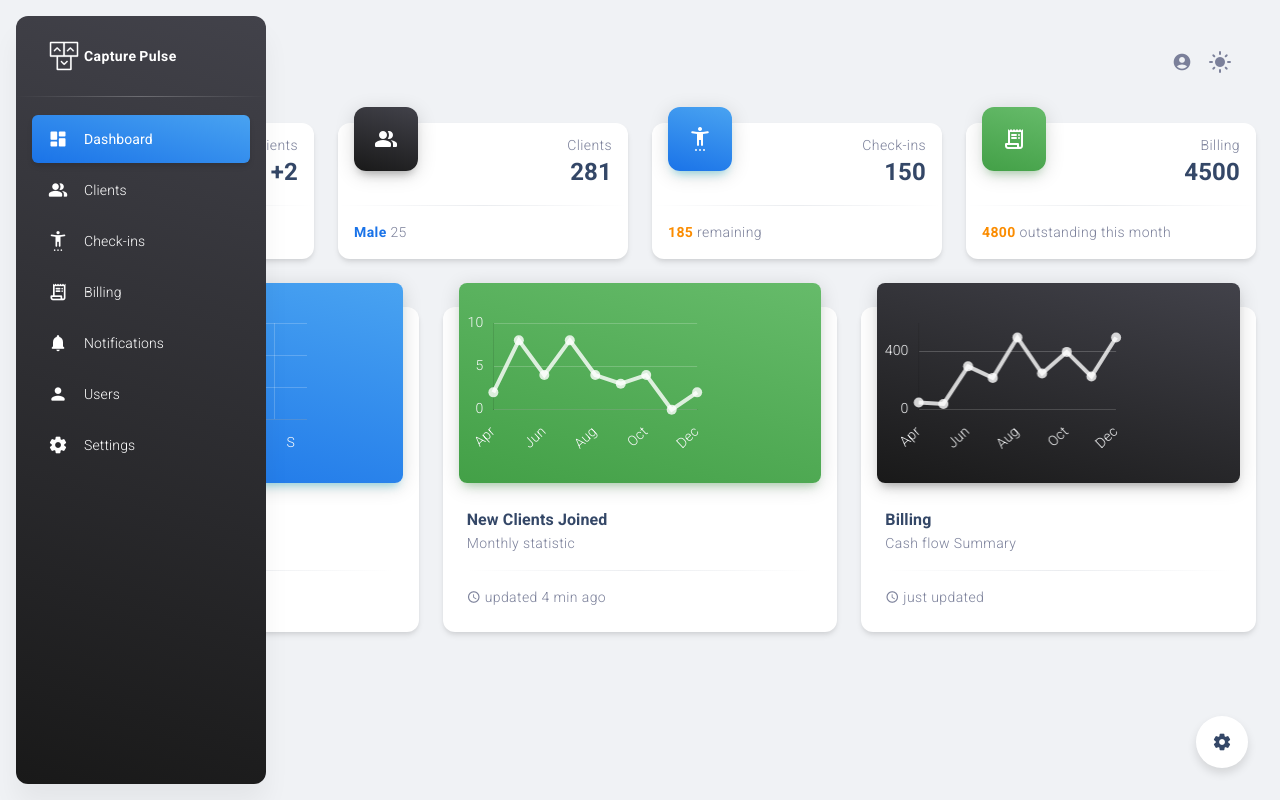
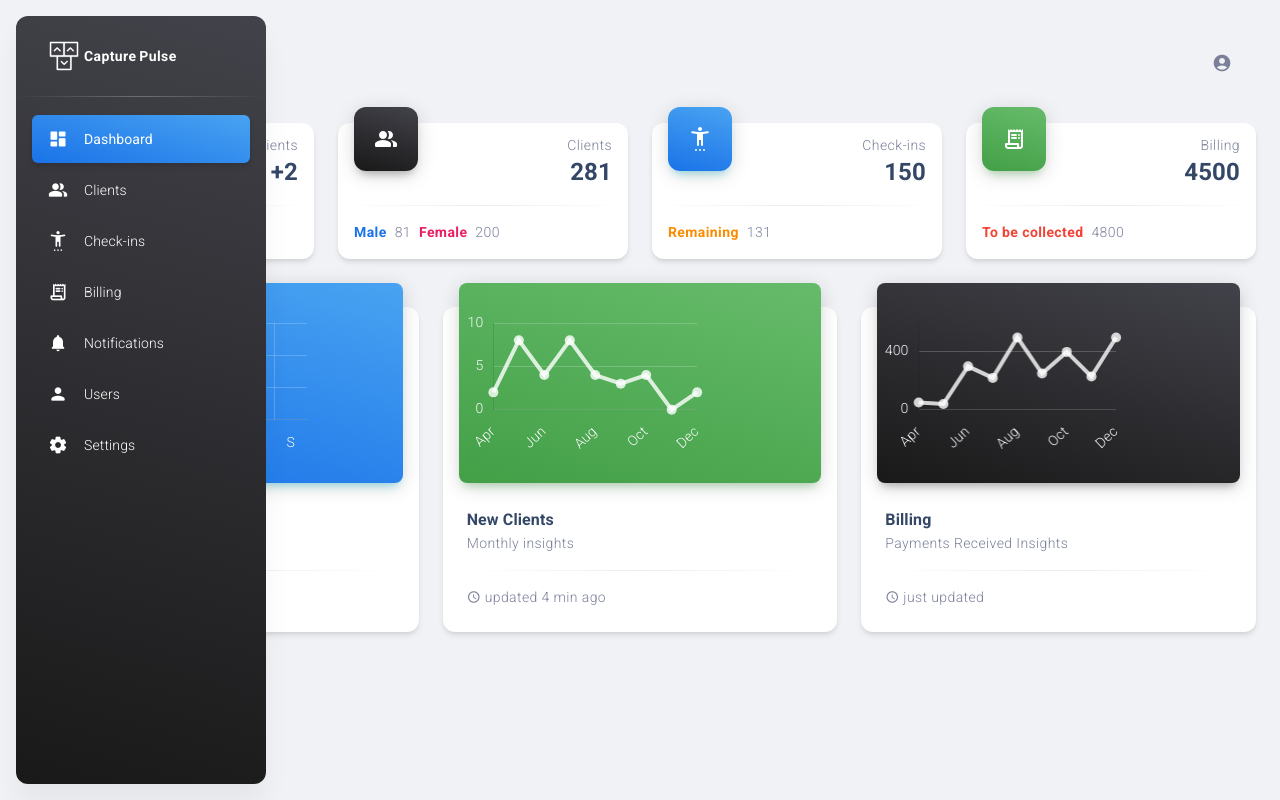
Before and after one commit to KobusBooyens/capture-pulse, a React (Vite) app: page /dashboard in a window 1280 px wide. Built offline with nearby package versions, Linux system fonts and the light colour scheme.

Commit message:
Removed configurator setting on main menu and compressed those settings into a menu item

```diff
--- a/src/App.jsx
+++ b/src/App.jsx
@@ -5,13 +5,9 @@ import Sidenav from "./controls/Sidenav/Sidenav.jsx";
 import routes from "./routes.jsx";
 import {
     setMiniSidenav,
-    setOpenConfigurator,
     useMaterialUIController,
 } from "./context/materialUIControllerProvider.jsx";
 import { useEffect, useState } from "react";
-import Icon from "@mui/material/Icon";
-import Box from "./components/Box/Box.jsx";
-import Configurator from "./controls/Configurator/Configurator.jsx";
 
 import brandWhite from "./assets/images/logo.png";
 import brandDark from "./assets/images/logo-dark.png";
@@ -22,8 +18,6 @@ function App() {
     const [controller, dispatch] = useMaterialUIController();
     const {
         miniSidenav,
-        layout,
-        openConfigurator,
         sidenavColor,
         transparentSidenav,
         whiteSidenav,
@@ -38,15 +32,12 @@ function App() {
         }
     };
 
-    // Close sidenav when mouse leave mini sidenav
     const handleOnMouseLeave = () => {
         if (onMouseEnter) {
             setMiniSidenav(dispatch, true);
             setOnMouseEnter(false);
         }
     };
-
-    const handleConfiguratorOpen = () => setOpenConfigurator(dispatch, !openConfigurator);
 
     useEffect(() => {
         document.documentElement.scrollTop = 0;
@@ -66,30 +57,6 @@ function App() {
             return null;
         });
 
-    const configsButton =
-    <Box
-        display="flex"
-        justifyContent="center"
-        alignItems="center"
-        width="3.25rem"
-        height="3.25rem"
-        bgColor="white"
-        shadow="sm"
-        borderRadius="50%"
-        position="fixed"
-        right="2rem"
-        bottom="2rem"
-        zIndex={99}
-        color="dark"
-        sx={{ cursor: "pointer" }}
-        onClick={handleConfiguratorOpen}
-    >
-        <Icon fontSize="small" color="inherit">
-        settings
-        </Icon>
-    </Box>
-  ;
-
     const useDarkBrand = transparentSidenav && !darkMode || whiteSidenav;
     const brand = useDarkBrand ? brandDark : brandWhite;
     return (
@@ -104,9 +71,6 @@ function App() {
                     onMouseEnter={handleOnMouseEnter}
                     onMouseLeave={handleOnMouseLeave}
                 />
-                <Configurator />
-                {configsButton}
-                {layout === "vr" && <Configurator />}
                 <Routes>
                     {getRoutes(routes)}
                     <Route path="*" element={<Navigate to="/dashboard" />} />
--- a/src/components/Typography/Typography.jsx
+++ b/src/components/Typography/Typography.jsx
@@ -1,7 +1,5 @@
 import { forwardRef } from "react";
-
 import PropTypes from "prop-types";
-
 import { useMaterialUIController } from "../../context/materialUIControllerProvider.jsx";
 import MDTypographyRoot from "./TypographyRoot.js";
 
--- a/src/controls/Cards/StatisticsCards/ComplexStatisticsCard.jsx
+++ b/src/controls/Cards/StatisticsCards/ComplexStatisticsCard.jsx
@@ -6,7 +6,7 @@ import Icon from "@mui/material/Icon";
 import Box from "../../../components/Box/Box.jsx";
 import Typography from "../../../components/Typography/Typography.jsx";
 
-function ComplexStatisticsCard({ color, title, count, percentage, icon }) {
+function ComplexStatisticsCard({ color, title, count, percentage, children, icon }) {
     return (
         <Card>
             <Box display="flex" justifyContent="space-between" pt={1} px={2}>
@@ -36,17 +36,18 @@ function ComplexStatisticsCard({ color, title, count, percentage, icon }) {
             </Box>
             <Divider />
             <Box pb={2} px={2}>
-                <Typography component="p" variant="button" color="text" display="flex">
-                    <Typography
-                        component="span"
-                        variant="button"
-                        fontWeight="bold"
-                        color={percentage.color}
-                    >
-                        {percentage.amount}
-                    </Typography>
-          &nbsp;{percentage.label}
-                </Typography>
+                {children}
+                {/*      <Typography component="p" variant="button" color="text" display="flex">*/}
+                {/*          <Typography*/}
+                {/*              component="span"*/}
+                {/*              variant="button"*/}
+                {/*              fontWeight="bold"*/}
+                {/*              color={percentage.color}*/}
+                {/*          >*/}
+                {/*              {percentage.amount}*/}
+                {/*          </Typography>*/}
+                {/*&nbsp;{percentage.label}*/}
+                {/*      </Typography>*/}
             </Box>
         </Card>
     );
--- a/src/controls/Navbars/DashboardNavbar/DashboardNavbar.jsx
+++ b/src/controls/Navbars/DashboardNavbar/DashboardNavbar.jsx
@@ -1,5 +1,5 @@
-import { useState, useEffect } from "react";
-import { useLocation, Link } from "react-router-dom";
+import { useState } from "react";
+import { useLocation, useNavigate } from "react-router-dom";
 import PropTypes from "prop-types";
 
 import AppBar from "@mui/material/AppBar";
@@ -18,43 +18,32 @@ import {
 
 import {
     useMaterialUIController,
-    setTransparentNavbar,
     setMiniSidenav,
-    setOpenConfigurator,
+    setDarkMode,
+    setSidenavColor
 } from "../../../context/materialUIControllerProvider.jsx";
+
 import NotificationItem from "../../Items/NotificationItem/NotificationItem.jsx";
 
 import Box from "../../../components/Box/Box.jsx";
 import Breadcrumbs from "../../Breadcrumbs/Breadcrumbs.jsx";
 
 function DashboardNavbar({ absolute, light, isMini }) {
-    const [navbarType, setNavbarType] = useState();
-    const [controller, dispatch] = useMaterialUIController();
-    const { miniSidenav, transparentNavbar, fixedNavbar, openConfigurator, darkMode } = controller;
+    const [controller, dispatch,] = useMaterialUIController();
+    const { miniSidenav, transparentNavbar, darkMode, sidenavColor } = controller;
     const [openMenu, setOpenMenu] = useState(false);
+    const [openPersonalizeMenu, setOpenPersonalizeMenu] = useState(false);
     const route = useLocation().pathname.split("/").slice(1);
 
-    useEffect(() => {
-        if (fixedNavbar) {
-            setNavbarType("sticky");
-        } else {
-            setNavbarType("static");
-        }
+    const sidenavColors = ["primary", "dark", "info", "success", "warning", "error"];
 
-        function handleTransparentNavbar() {
-            setTransparentNavbar(dispatch, fixedNavbar && window.scrollY === 0 || !fixedNavbar);
-        }
-
-        window.addEventListener("scroll", handleTransparentNavbar);
-        handleTransparentNavbar();
-
-        return () => window.removeEventListener("scroll", handleTransparentNavbar);
-    }, [dispatch, fixedNavbar]);
-
+    const navigation = useNavigate();
     const handleMiniSidenav = () => setMiniSidenav(dispatch, !miniSidenav);
-    const handleConfiguratorOpen = () => setOpenConfigurator(dispatch, !openConfigurator);
     const handleOpenMenu = (event) => setOpenMenu(event.currentTarget);
     const handleCloseMenu = () => setOpenMenu(false);
+    const handleOpenPersonalizeMenu = (event) => setOpenPersonalizeMenu(event.currentTarget);
+    const handleClosePersonalizeMenu = () => setOpenPersonalizeMenu(false);
+    const handleSignOut = () => navigation("/authentication/sign-in");
 
     const renderMenu = () =>
         <Menu
@@ -68,13 +57,75 @@ function DashboardNavbar({ absolute, light, isMini }) {
             onClose={handleCloseMenu}
             sx={{ mt: 2 }}
         >
-            <NotificationItem icon={<Icon>email</Icon>} title="Check new messages" />
-            <NotificationItem icon={<Icon>podcasts</Icon>} title="Manage Podcast sessions" />
-            <NotificationItem icon={<Icon>shopping_cart</Icon>} title="Payment successfully completed" />
+            <NotificationItem icon={<Icon>logout</Icon>} title="Sign-out" onClick={handleSignOut} />
+            <NotificationItem
+                icon={<Icon>{darkMode ? "light_mode" : "dark_mode"}</Icon>}
+                title={darkMode ? "Switch to light mode" : "Switch to dark mode"}
+                onClick={handleDarkMode}
+            />
+
+            <NotificationItem
+                icon={<Icon>palette</Icon>}
+                title="Personalize"
+                onClick={handleOpenPersonalizeMenu} />
         </Menu>
   ;
 
-    // Styles for the navbar icons
+    const renderPaletteMenu = () =>
+        <Menu anchorEl={openPersonalizeMenu}
+            anchorReference={null}
+            anchorOrigin={{
+                vertical: "bottom",
+                horizontal: "left",
+            }}
+            open={Boolean(openPersonalizeMenu)}
+            onClose={handleClosePersonalizeMenu}
+            sx={{ mt: 2 }}>
+            <NotificationItem title={"Navbar"} disableRipple >
+                <Box mb={0.5}>
+                    {sidenavColors.map((color) =>
+                        <IconButton
+                            key={color}
+                            sx={({
+                                borders: { borderWidth },
+                                palette: { white, dark, background },
+                                transitions,
+                            }) => ({
+                                width: "24px",
+                                height: "24px",
+                                padding: 0,
+                                border: `${borderWidth[1]} solid ${darkMode ? background.sidenav : white.main}`,
+                                borderColor: () => {
+                                    let borderColorValue = sidenavColor === color && dark.main;
+
+                                    if (darkMode && sidenavColor === color) {
+                                        borderColorValue = white.main;
+                                    }
+
+                                    return borderColorValue;
+                                },
+                                transition: transitions.create("border-color", {
+                                    easing: transitions.easing.sharp,
+                                    duration: transitions.duration.shorter,
+                                }),
+                                backgroundImage: ({ functions: { linearGradient }, palette: { gradients } }) =>
+                                    linearGradient(gradients[color].main, gradients[color].state),
+
+                                "&:not(:last-child)": {
+                                    mr: 1,
+                                },
+
+                                "&:hover, &:focus, &:active": {
+                                    borderColor: darkMode ? white.main : dark.main,
+                                },
+                            })}
+                            onClick={() => setSidenavColor(dispatch, color)}
+                        />
+                    )}
+                </Box>
+            </NotificationItem>
+        </Menu>;
+
     const iconsStyle = ({ palette: { dark, white, text }, functions: { rgba } }) => ({
         color: () => {
             let colorValue = light || darkMode ? white.main : dark.main;
@@ -87,9 +138,11 @@ function DashboardNavbar({ absolute, light, isMini }) {
         },
     });
 
+    const handleDarkMode = () => setDarkMode(dispatch, !darkMode);
+
     return (
         <AppBar
-            position={absolute ? "absolute" : navbarType}
+            position={"sticky"}
             color="inherit"
             sx={(theme) => navbar(theme, { transparentNavbar, absolute, light, darkMode })}
         >
@@ -99,15 +152,24 @@ function DashboardNavbar({ absolute, light, isMini }) {
                 </Box>
                 {isMini ? null :
                     <Box sx={(theme) => navbarRow(theme, { isMini })}>
-                        {/*<Box pr={1}>*/}
-                        {/*    <Input label="Search here" />*/}
-                        {/*</Box>*/}
                         <Box color={light ? "white" : "inherit"}>
-                            <Link to="/authentication/sign-in/basic">
-                                <IconButton sx={navbarIconButton} size="small" disableRipple>
-                                    <Icon sx={iconsStyle}>account_circle</Icon>
-                                </IconButton>
-                            </Link>
+                            <IconButton
+                                size="small"
+                                disableRipple
+                                color="inherit"
+                                sx={navbarIconButton}
+                                aria-controls="notification-menu"
+                                aria-haspopup="true"
+                                variant="contained"
+                                onClick={handleOpenMenu}
+                            >
+                                <Icon sx={iconsStyle}>account_circle</Icon>
+                            </IconButton>
+                            {/*<Link to="/authentication/sign-in/basic">*/}
+                            {/*    <IconButton sx={navbarIconButton} size="small" disableRipple>*/}
+                            {/*        <Icon sx={iconsStyle}>account_circle</Icon>*/}
+                            {/*    </IconButton>*/}
+                            {/*</Link>*/}
                             <IconButton
                                 size="small"
                                 disableRipple
@@ -119,31 +181,9 @@ function DashboardNavbar({ absolute, light, isMini }) {
                                     {miniSidenav ? "menu_open" : "menu"}
                                 </Icon>
                             </IconButton>
-                            {/*<IconButton*/}
-                            {/*    size="small"*/}
-                            {/*    disableRipple*/}
-                            {/*    color="inherit"*/}
-                            {/*    sx={navbarIconButton}*/}
-                            {/*    onClick={handleConfiguratorOpen}*/}
-                            {/*>*/}
-                            {/*    <Icon sx={iconsStyle}>settings</Icon>*/}
-                            {/*</IconButton>*/}
-                            <IconButton>
-                                <Icon sx={iconsStyle}>{light ? "dark_mode" : "light_mode"}</Icon>
-                            </IconButton>
-                            {/*<IconButton*/}
-                            {/*    size="small"*/}
-                            {/*    disableRipple*/}
-                            {/*    color="inherit"*/}
-                            {/*    sx={navbarIconButton}*/}
-                            {/*    aria-controls="notification-menu"*/}
-                            {/*    aria-haspopup="true"*/}
-                            {/*    variant="contained"*/}
-                            {/*    onClick={handleOpenMenu}*/}
-                            {/*>*/}
-                            {/*    <Icon sx={iconsStyle}>notifications</Icon>*/}
-                            {/*</IconButton>*/}
+
                             {renderMenu()}
+                            {renderPaletteMenu()}
                         </Box>
                     </Box>
                 }
--- a/src/layout/dashboard/dashboard.jsx
+++ b/src/layout/dashboard/dashboard.jsx
@@ -10,9 +10,11 @@ import ReportsLineChart from "../../controls/Charts/LineCharts/ReportsLineChart/
 
 import reportsBarChartData from "./data/reportsBarChartData";
 import reportsLineChartData from "./data/reportsLineChartData";
+import Typography from "../../components/Typography/Typography.jsx";
 
 const Dashboard = () => {
     const { joined, payments } = reportsLineChartData;
+
     return (
         <DashboardLayout>
             <DashboardNavbar/>
@@ -25,12 +27,18 @@ const Dashboard = () => {
                                 icon="person_add"
                                 title="New Clients"
                                 count="+2"
-                                percentage={{
-                                    color: "success",
-                                    amount: "",
-                                    label: "Just updated",
-                                }}
-                            />
+                            >
+                                <Typography component="p" variant="button" color="text" display="flex">
+                                    <Typography
+                                        component="span"
+                                        variant="button"
+                                        fontWeight="bold"
+                                        color={"success"}>
+                                        {""}
+                                    </Typography>
+                                &nbsp;{"Just updated"}
+                                </Typography>
+                            </ComplexStatisticsCard>
                         </Box>
                     </Grid>
                     <Grid item xs={12} md={6} lg={3}>
@@ -45,7 +53,26 @@ const Dashboard = () => {
                                     amount: "Male",
                                     label: "25",
                                 }}
-                            />
+                            >
+                                <Typography component="p" variant="button" color="text" display="flex" gap={1}>
+                                    <Typography
+                                        component="span"
+                                        variant="button"
+                                        fontWeight="bold"
+                                        color={"info"}>
+                                        {"Male"}
+                                    </Typography>
+                                    {"81"}
+                                    <Typography
+                                        component="span"
+                                        variant="button"
+                                        fontWeight="bold"
+                                        color={"primary"}>
+                                        {"Female"}
+                                    </Typography>
+                                    {"200"}
+                                </Typography>
+                            </ComplexStatisticsCard>
                         </Box>
                     </Grid>
                     <Grid item xs={12} md={6} lg={3}>
@@ -54,12 +81,18 @@ const Dashboard = () => {
                                 icon="settings_accessibility"
                                 title="Check-ins"
                                 count="150"
-                                percentage={{
-                                    color: "warning",
-                                    amount: "185",
-                                    label: "remaining",
-                                }}
-                            />
+                            >
+                                <Typography component="p" variant="button" color="text" display="flex" gap={1}>
+                                    <Typography
+                                        component="span"
+                                        variant="button"
+                                        fontWeight="bold"
+                                        color={"warning"}>
+                                        {"Remaining"}
+                                    </Typography>
+                                    {"131"}
+                                </Typography>
+                            </ComplexStatisticsCard>
                         </Box>
                     </Grid>
                     <Grid item xs={12} md={6} lg={3}>
@@ -69,12 +102,18 @@ const Dashboard = () => {
                                 icon="receipt_long"
                                 title="Billing"
                                 count="4500"
-                                percentage={{
-                                    color: "warning",
-                                    amount: "4800",
-                                    label: "outstanding this month",
-                                }}
-                            />
+                            >
+                                <Typography component="p" variant="button" color="text" display="flex" gap={1}>
+                                    <Typography
+                                        component="span"
+                                        variant="button"
+                                        fontWeight="bold"
+                                        color={"error"}>
+                                        {"To be collected"}
+                                    </Typography>
+                                    {"4800"}
+                                </Typography>
+                            </ComplexStatisticsCard>
                         </Box>
                     </Grid>
                 </Grid>
@@ -84,8 +123,8 @@ const Dashboard = () => {
                             <Box mb={3}>
                                 <ReportsBarChart
                                     color="info"
-                                    title="New Clients Joined"
-                                    description="Weekly statistic"
+                                    title="New Clients"
+                                    description="Weekly insights"
                                     date="latest user joined 2 days ago"
                                     chart={reportsBarChartData}
                                 />
@@ -95,8 +134,8 @@ const Dashboard = () => {
                             <Box mb={3}>
                                 <ReportsLineChart
                                     color="success"
-                                    title="New Clients Joined"
-                                    description="Monthly statistic"
+                                    title="New Clients"
+                                    description="Monthly insights"
                                     date="updated 4 min ago"
                                     chart={joined}
                                 />
@@ -107,7 +146,7 @@ const Dashboard = () => {
                                 <ReportsLineChart
                                     color="dark"
                                     title="Billing"
-                                    description="Cash flow Summary"
+                                    description="Payments Received Insights"
                                     date="just updated"
                                     chart={payments}
                                 />
```
Also changed, not shown: src/controls/Configurator/Configurator.jsx (+0 -61 lines), src/controls/Items/NotificationItem/NotificationItem.jsx (+6 -1 lines).
